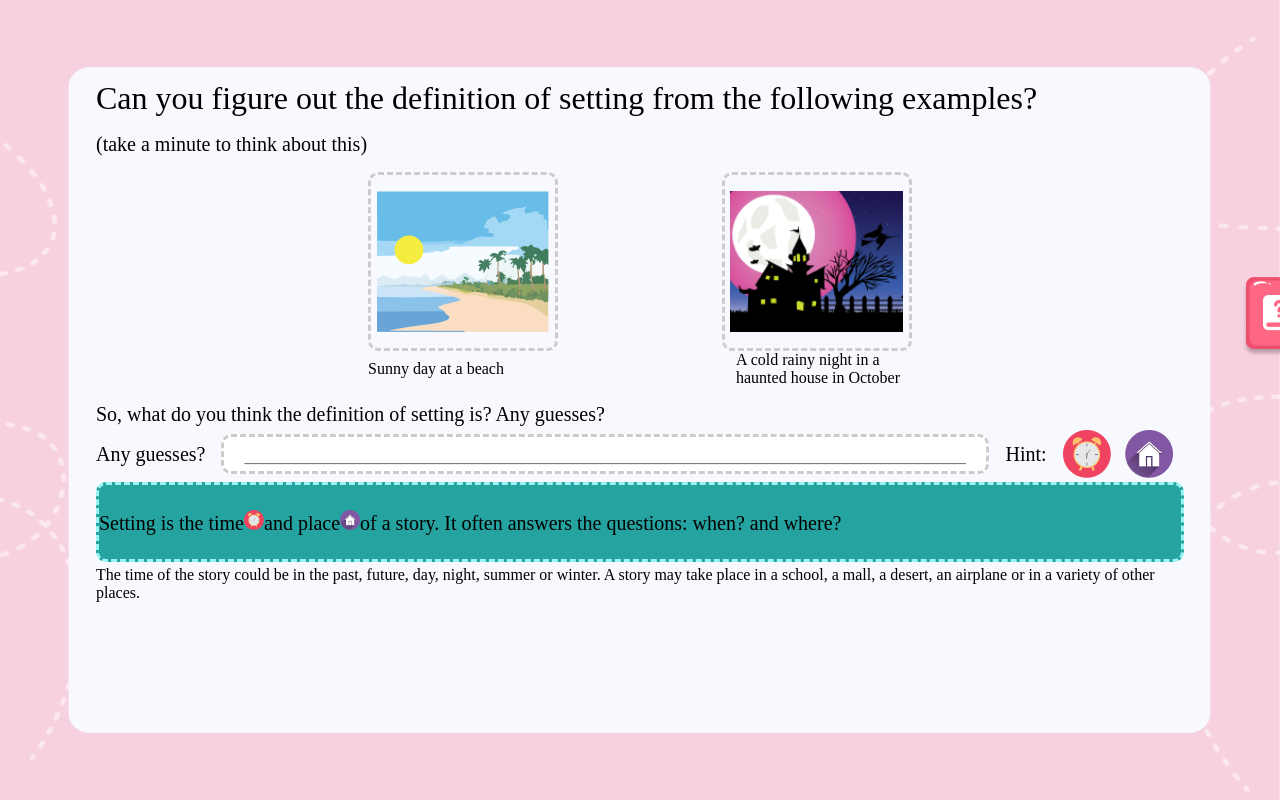
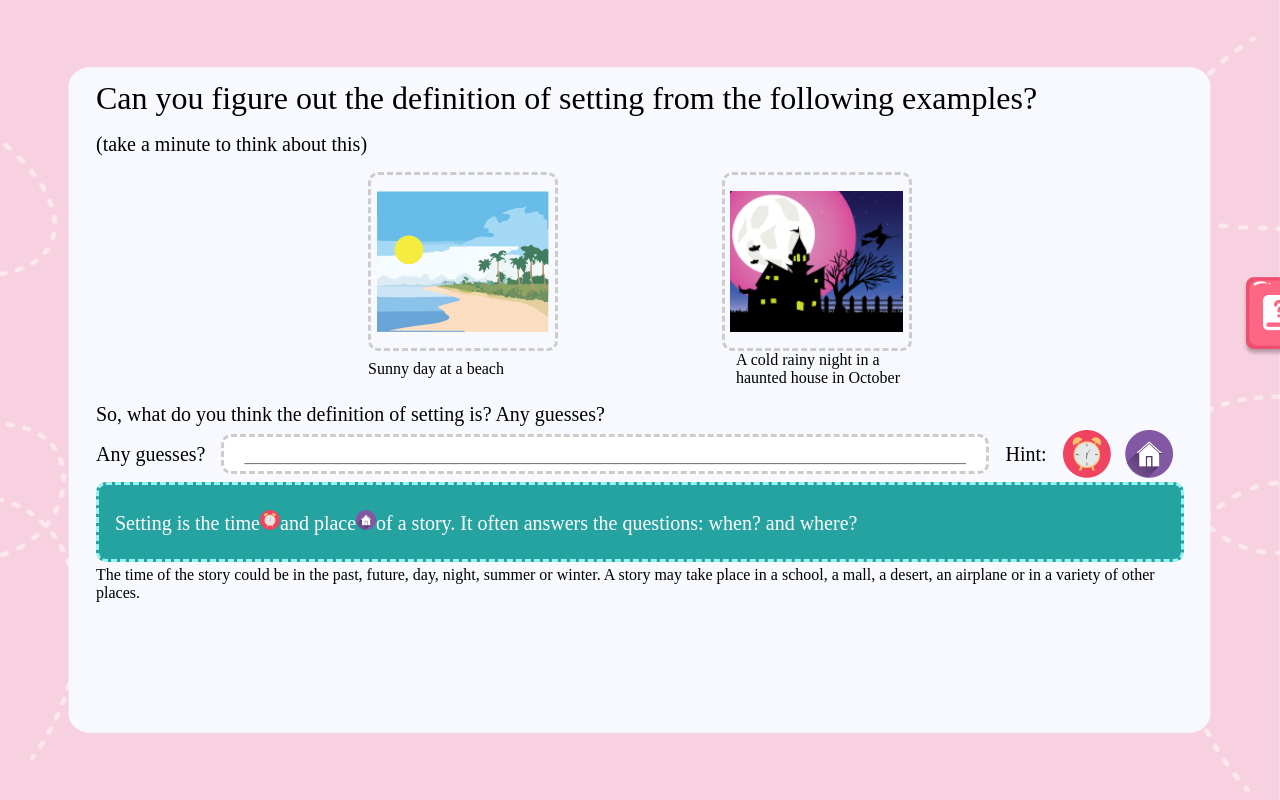
Before and after one commit to Hassan2711/funfox, a React (Vite) app: page / in a window 1280 px wide. Built offline with nearby package versions, Linux system fonts and the light colour scheme; a web font is replaced by a local one.

Commit message:
color fix

```diff
--- a/pages/Page2/Page2.css
+++ b/pages/Page2/Page2.css
@@ -69,7 +69,9 @@
 
 .green-box{
     height: 5rem;
+    padding-left: 1rem;
     border: 3px dashed #98f4f2;
+    color: white;
     border-radius: 10px;
     background: var(--blue-green);
     align-items: center;
```
